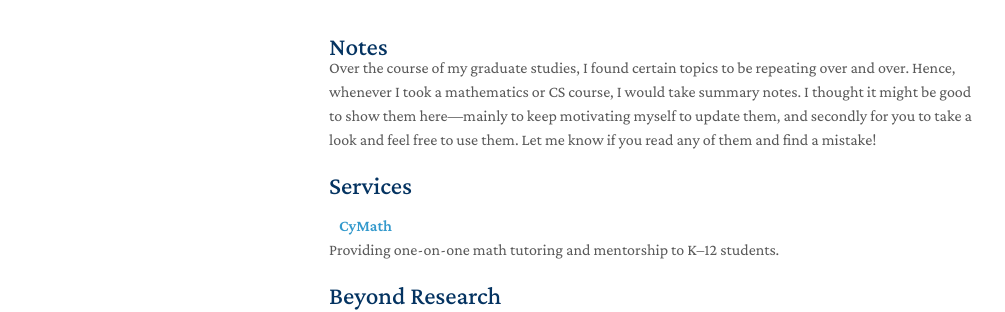
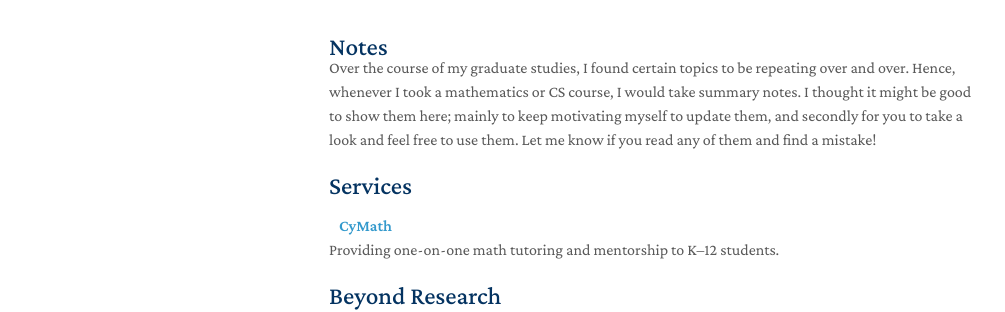
Before and after one commit to mobinaamrollahi/mobinaamrollahi.github.io, a Jekyll site: the page built from index.md, in a window 1280 px wide and 1010 px high. Shown: the part 523-835 px from the top of the window, without its empty margins (141-1146 px from the left). Built offline with Jekyll 4.4.1, drawn with Linux system fonts in a browser that asks for light colours; a style sheet for code colours, icons or effects is not loaded; our own code applies the rules of GitHub Pages for plain Markdown files.

```diff
--- a/_includes/notes.md
+++ b/_includes/notes.md
@@ -3,7 +3,7 @@
 <p style="margin:10px 0px 20px;">
   Over the course of my graduate studies, I found certain topics to be repeating over and over.
   Hence, whenever I took a mathematics or CS course, I would take summary notes.
-  I thought it might be good to show them here—mainly to keep motivating myself to update them,
+  I thought it might be good to show them here; mainly to keep motivating myself to update them,
   and secondly for you to take a look and feel free to use them.
   Let me know if you read any of them and find a mistake!
 </p>
```
